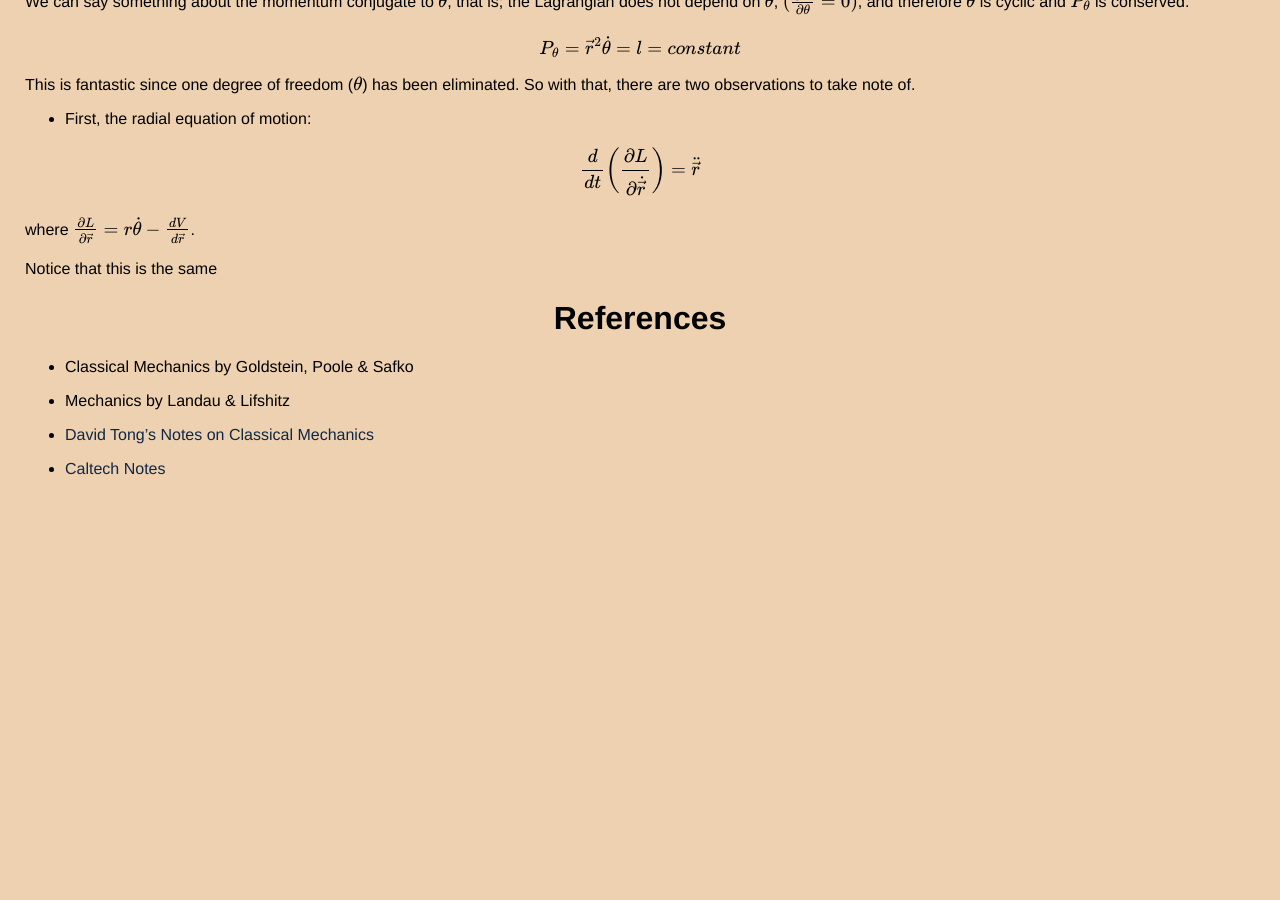
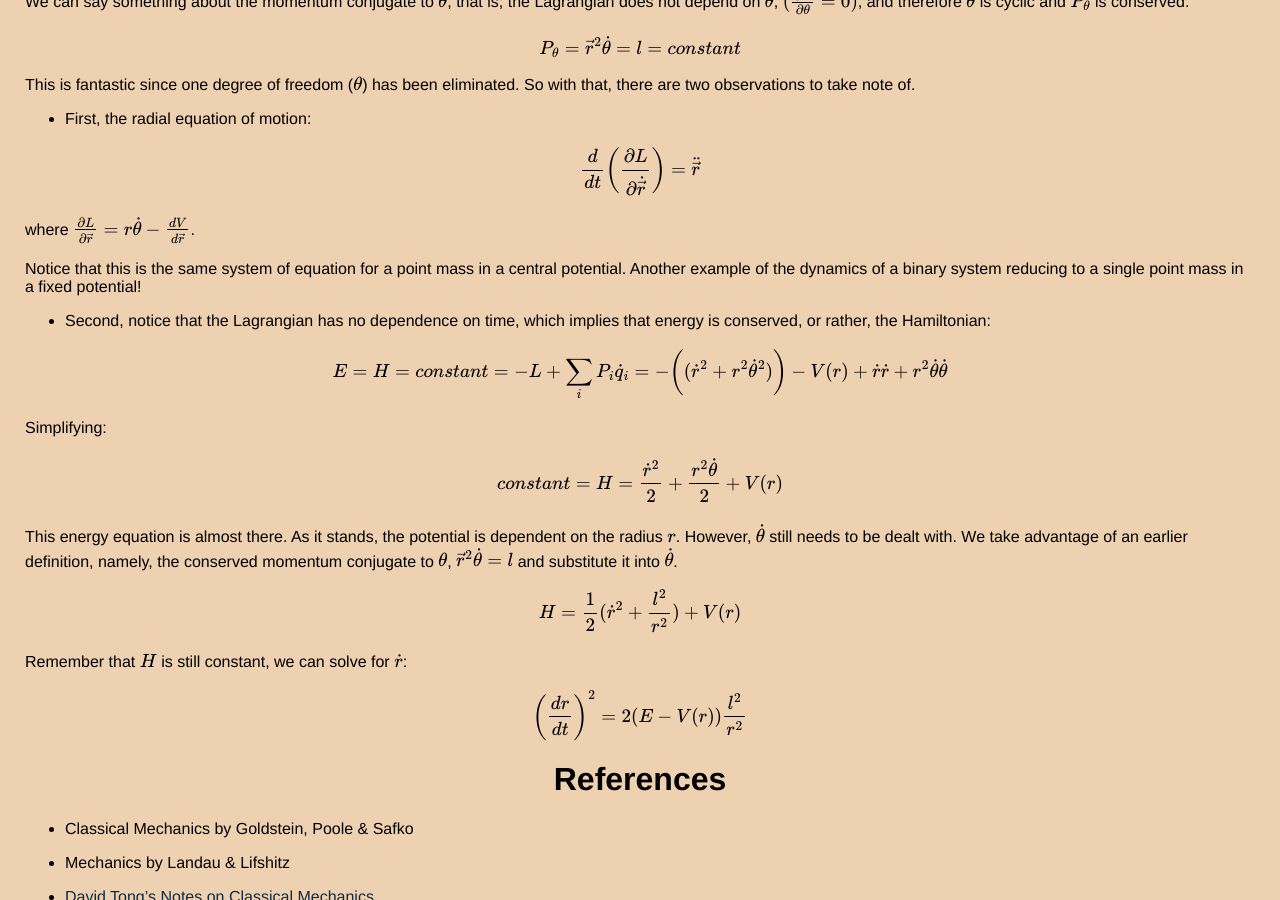
Before and after one commit to thaihangchung7/thaihangchung7.github.io, a Jekyll site: the page built from _notes/classical.md, in a window 1280 px wide and 900 px high, scrolled down 18780 px. Built offline with Jekyll 4.4.1, drawn with Linux system fonts in a browser that asks for light colours; formulas are drawn with MathJax 3; before the commit the page ends 19283 px from its top, so only the background shows below that.

Commit message:
finishing up notes on conservation of angular momentum

```diff
--- a/_notes/classical.md
+++ b/_notes/classical.md
@@ -812,11 +812,23 @@ $$ \frac{d}{dt} \bigg( \frac{\partial L}{\partial \dot{\vec{r}}} \bigg)= \ddot{\
 
 where $$ \frac{\partial L}{\partial \vec{r}} = r \dot{\theta} - \frac{dV}{d\vec{r}} $$.
 
-Notice that this is the same
+Notice that this is the same system of equation for a point mass in a central potential. Another example of the dynamics of a binary system reducing to a single point mass in a fixed potential!
 
++ Second, notice that the Lagrangian has no dependence on time, which implies that energy is conserved, or rather, the Hamiltonian:
 
+$$ E = H = constant = - L + \sum_{i} P_{i} \dot{q}_{i} = - \bigg( ( \dot{r}^{2} + r^{2} \dot{\theta}^{2} ) \bigg) - V(r) + \dot{r} \dot{r} + r^{2} \dot{\theta} \dot{\theta} $$
 
+Simplifying:
 
+$$ constant = H = \frac{\dot{r}^{2}}{2} + \frac{r^{2} \dot{\theta}}{2} + V(r)$$
+
+This energy equation is almost there. As it stands, the potential is dependent on the radius $$r$$. However, $$\dot{\theta}$$ still needs to be dealt with. We take advantage of an earlier definition, namely, the conserved momentum conjugate to $$\theta$$, $$\vec{r}^{2} \dot{\theta} = l$$ and substitute it into $$\dot{\theta}$$.
+
+$$ H = \frac{1}{2} (\dot{r}^{2} + \frac{l^{2}}{r^{2}} ) + V(r) $$
+
+Remember that $$H$$ is still constant, we can solve for $$ \dot{r} $$:
+
+$$ \bigg( \frac{dr}{dt} \bigg)^{2} = 2 ( E - V(r) ) \frac{l^{2}}{r^{2}} $$
 
 
 
```
